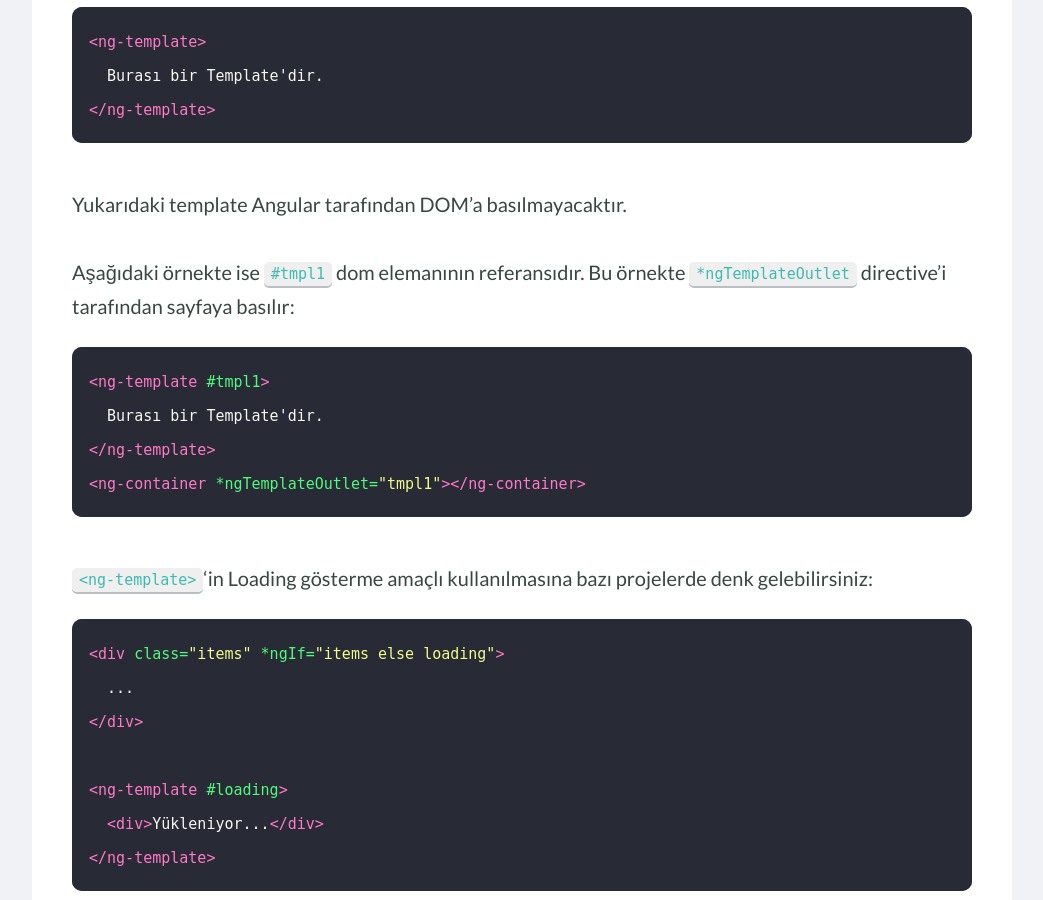
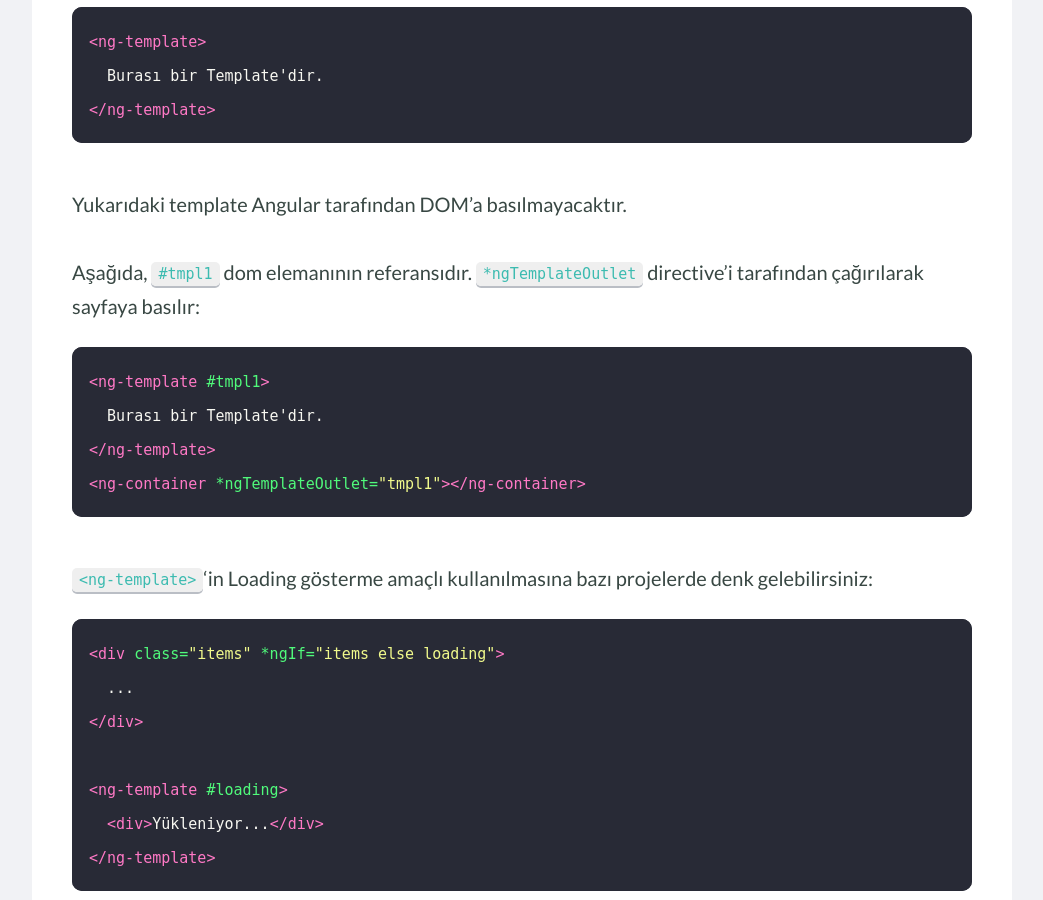
Before and after one commit to ozergul/ozergul.github.io, a Jekyll site: the page built from _posts/2019-06-11-angular-ng-template-ng-container-ng-content.md, in a window 1280 px wide and 900 px high, scrolled down 1422 px. Shown: the whole window, without its empty margins (118-1161 px from the left). Built offline with Jekyll 4.4.1, drawn with Linux system fonts in a browser that asks for light colours; our own code applies the rules of GitHub Pages for plain Markdown files; comment, search, counter and statistics services are not loaded.

Commit message:
Update 2019-06-11-angular-ng-template-ng-container-ng-content.md

````diff
--- a/_posts/2019-06-11-angular-ng-template-ng-container-ng-content.md
+++ b/_posts/2019-06-11-angular-ng-template-ng-container-ng-content.md
@@ -31,7 +31,7 @@ Angular'da da, Template'ler siz sayfaya çağırmadıkça veya koşul gerçekle
 ```
 Yukarıdaki template Angular tarafından DOM'a basılmayacaktır.
 
-Aşağıdaki örnekte ise `#tmpl1` dom elemanının referansıdır. Bu örnekte `*ngTemplateOutlet` directive'i tarafından sayfaya basılır:
+Aşağıda, `#tmpl1` dom elemanının referansıdır. `*ngTemplateOutlet` directive'i tarafından çağırılarak sayfaya basılır:
 ``` html
 <ng-template #tmpl1>
   Burası bir Template'dir.
````
